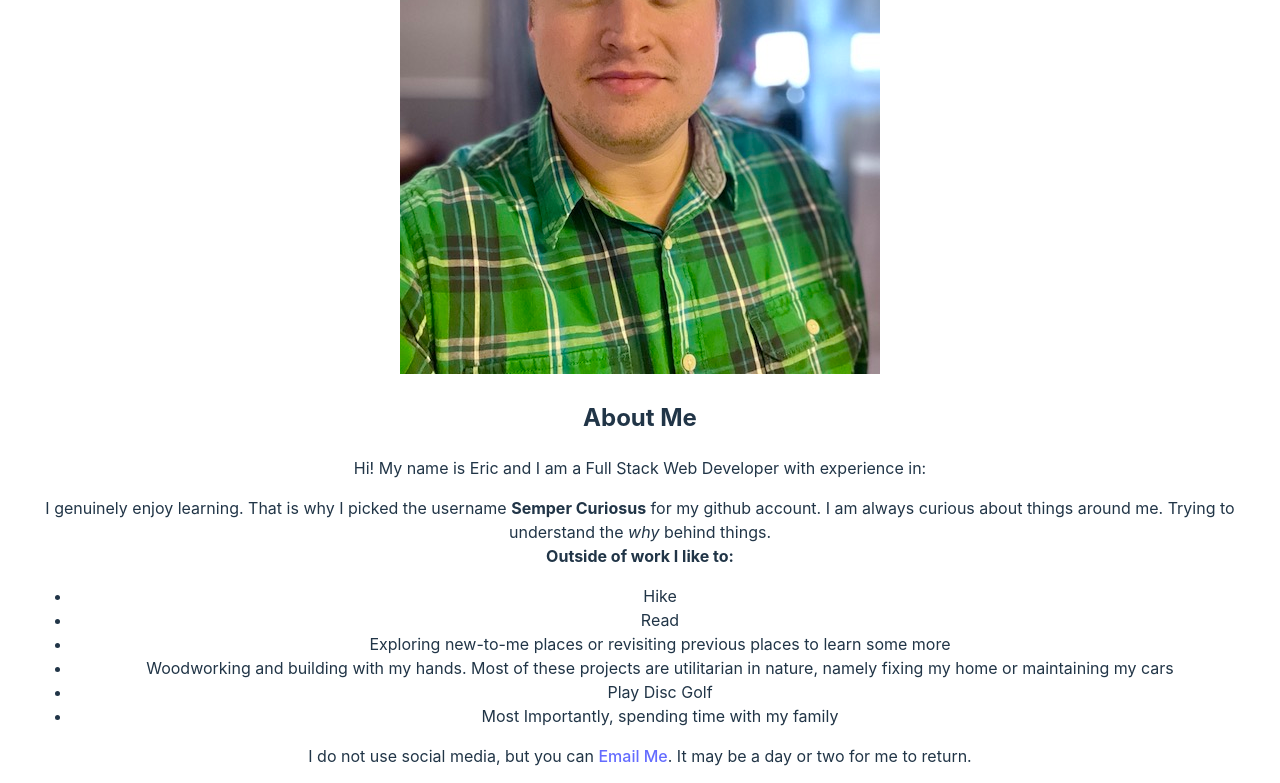
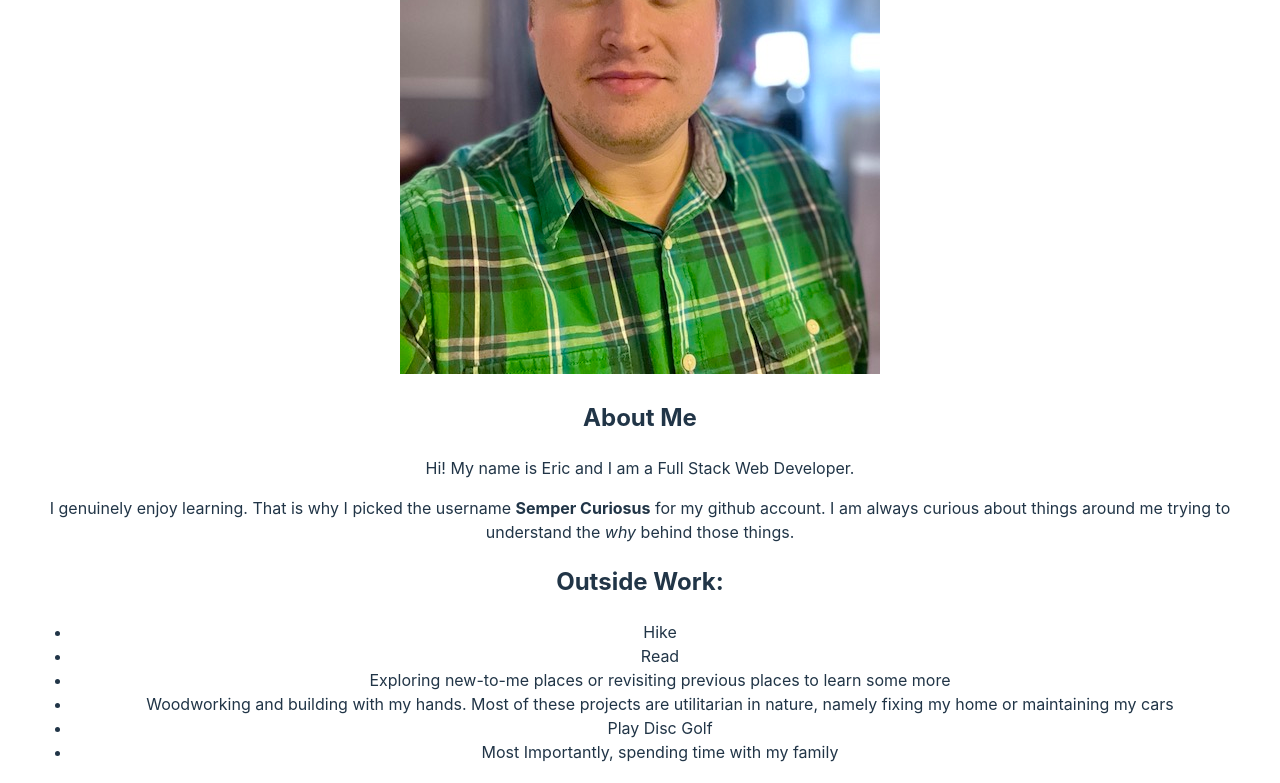
Before and after one commit to sempercuriosus/portfolio-v2, a React (Vite) app: page / in a window 1280 px wide. Shown: the part 418-1201 px from the top of the page. Built offline with nearby package versions, Linux system fonts and the light colour scheme.

Commit message:
quick refactor on about layout from migration

```diff
--- a/src/components/About/about.jsx
+++ b/src/components/About/about.jsx
@@ -10,23 +10,23 @@ function About() {
         />
       </div>
 
-      <h2 className='title'>About Me</h2>
-
-      <p>
-        Hi! My name is <span id='dev_name'>Eric</span> and I am a Full Stack Web
-        Developer with experience in:
-      </p>
-
-      <div id='about_me_blurb'>
-        I genuinely enjoy learning. That is why I picked the username{' '}
-        <strong>Semper Curiosus</strong> for my github account. I am always
-        curious about things around me. Trying to understand the <em>why</em>{' '}
-        behind things.
+      <div id='about-blurb'>
+        <h2 id='blurb-title'>About Me</h2>
+        <p>
+          Hi! My name is <span id='dev_name'>Eric</span> and I am a Full Stack
+          Web Developer.
+        </p>
+        <p>
+          I genuinely enjoy learning. That is why I picked the username{' '}
+          <strong>Semper Curiosus</strong> for my github account. I am always
+          curious about things around me trying to understand the <em>why</em>{' '}
+          behind those things.
+        </p>
       </div>
 
-      <div id='dev_hobby'>
-        <strong>Outside of work I like to:</strong>
-        <ul>
+      <div id='dev-hobby'>
+        <h2 id='hobby-title'>Outside Work:</h2>
+        <ul id='hobby-list'>
           <li>Hike</li>
           <li>Read</li>
           <li>
```
